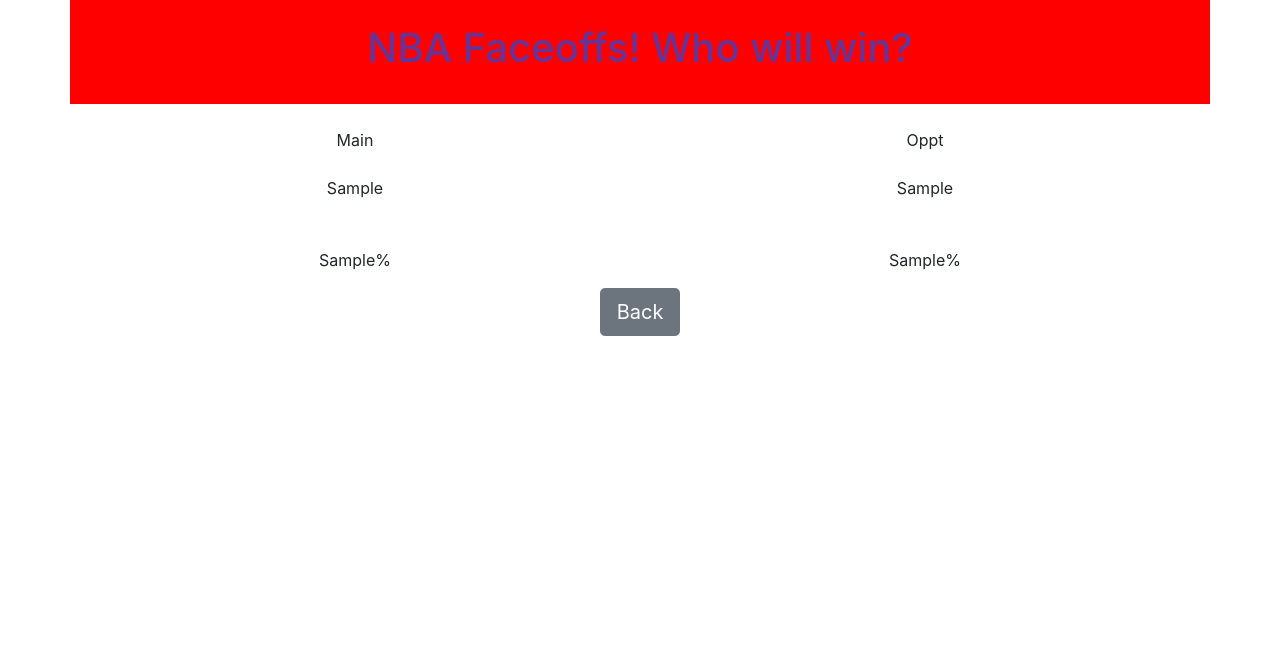
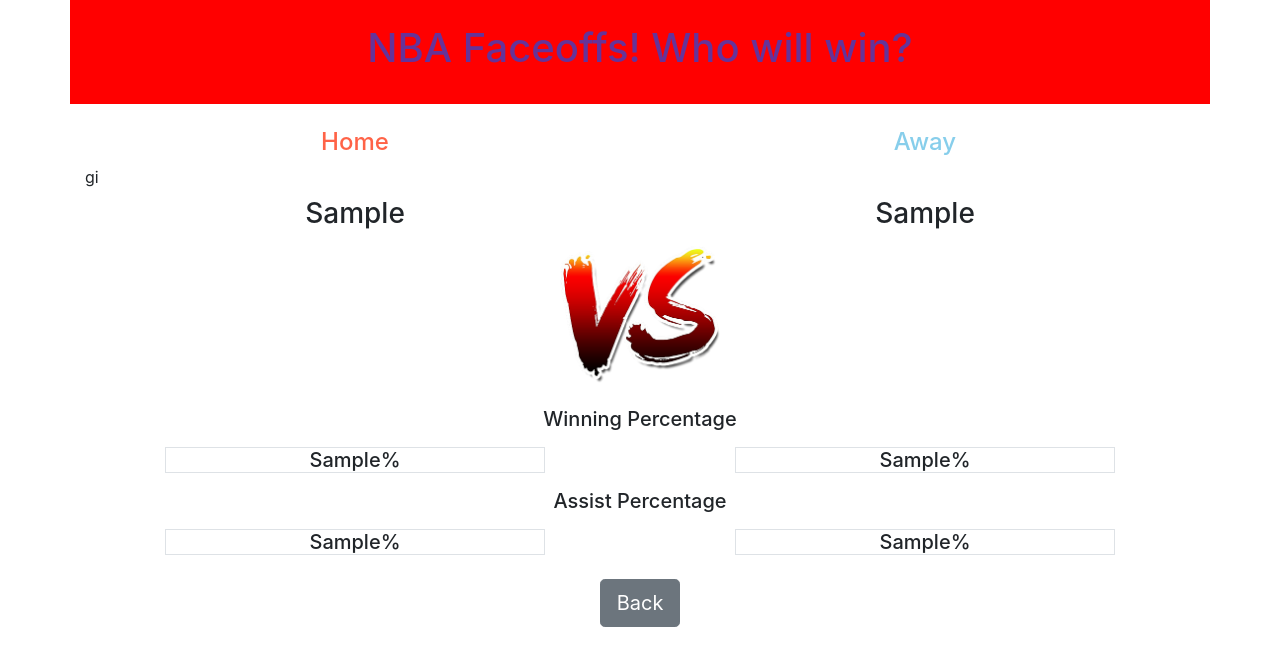
Before and after one commit to YunheWang0813/nba_prediction_gcp, a Flask app: template nba/templates/show_result.html in a window 1280 px wide. Shown: the top 666 px of the page. Run offline with Flask 2, Linux system fonts and the light colour scheme; the template is opened without the code that fills it: most values are stand-ins (such as "Sample title", 1, 10 or a date in 2020); some libraries are stand-ins or nearby versions.

Commit message:
template

```diff
--- a/nba/templates/show_result.html
+++ b/nba/templates/show_result.html
@@ -3,16 +3,16 @@
 
     {% if score1 and score2 %}
     <div class="row mt-4">
-      <div class="col-4 offset-1 text-center">Main</div>
-      <div class="col-4 offset-2 text-center">Oppt</div>
+      <div class="col-4 offset-1 text-center h4" style="color:Tomato;">Home</div>
+      <div class="col-4 offset-2 text-center h4" style="color:SkyBlue;">Away</div>
+    </div>
+    gi
+    <div class="row mt-2">
+      <div class="col-4 offset-1 text-center h3">{{score1}}</div>
+      <div class="col-4 offset-2 text-center h3">{{score2}}</div>
     </div>
 
-    <div class="row mt-4">
-      <div class="col-4 offset-1 text-center">{{score1}}</div>
-      <div class="col-4 offset-2 text-center">{{score2}}</div>
-    </div>
-
-    <div class="row mt-4">
+    <div class="row align-items-center mt-2">
       <div class="col-4 offset-1 text-center">
         {% if score1 == 'Atlanta Hawks' %}
         <img src="{{url_for('static', filename='images/Atlanta%20Hawks.png')}}" class="img-thumbnail">
@@ -76,7 +76,10 @@
         <img src="{{url_for('static', filename='images/Washington%20Wizards.png')}}" class="img-thumbnail">
         {% endif %}
       </div>
-      <div class="col-4 offset-2 text-center">
+      <div class="col-2 text-center">
+          <img src="{{url_for('static', filename='images/VS.png')}}" class="img-fluid" alt="Responsive image">
+      </div>
+      <div class="col-4 text-center">
         {% if score2 == 'Atlanta Hawks' %}
         <img src="{{url_for('static', filename='images/Atlanta%20Hawks.png')}}" class="img-thumbnail">
         {% elif score2 == 'Boston Celtics' %}
@@ -142,8 +145,21 @@
     </div>
 
     <div class="row mt-4">
-      <div class="col-4 offset-1 text-center">{{score3}}%</div>
-      <div class="col-4 offset-2 text-center">{{score4}}%</div>
+        <div class="col-6 offset-3 text-center h5">Winning Percentage</div>
+    </div>
+
+    <div class="row mt-2">
+      <div class="col-4 offset-1 text-center border h5">{{score3}}%</div>
+      <div class="col-4 offset-2 text-center border h5">{{score4}}%</div>
+    </div>
+
+    <div class="row mt-2">
+        <div class="col-6 offset-3 text-center h5">Assist Percentage</div>
+    </div>
+
+    <div class="row mt-2">
+      <div class="col-4 offset-1 text-center border h5">{{score5}}%</div>
+      <div class="col-4 offset-2 text-center border h5">{{score6}}%</div>
     </div>
 
     <div class="row justify-content-center">
```
Also changed, not shown: nba/views.py (+8 -4 lines), nba/static/images/VS.png (added), 1 other file.
